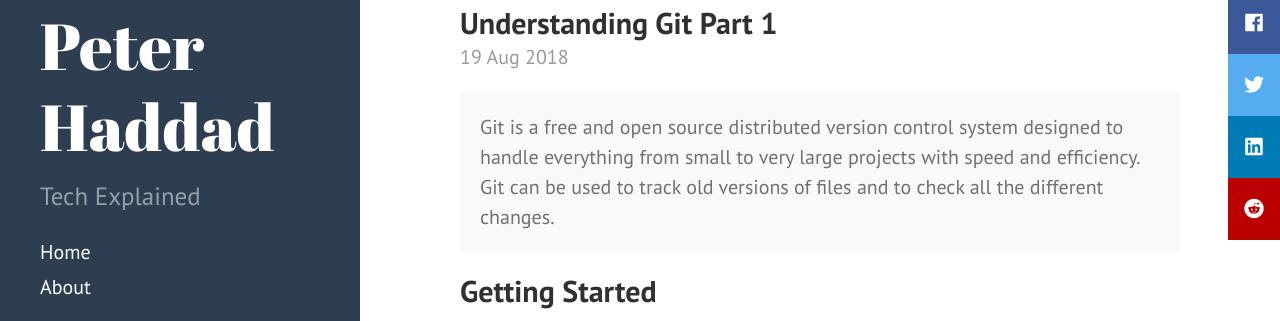
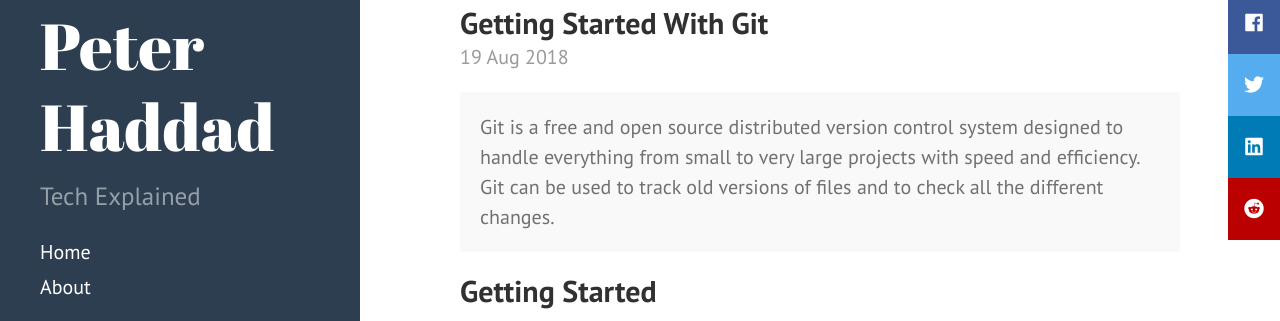
Before and after one commit to aximilli1212/peterhdd.github.io, a Jekyll site: the page built from _posts/2018-08-19-understanding-git-part1.md, in a window 1280 px wide and 900 px high, cut to the strip 334-655 px from the top of the window. Built offline with Jekyll 4.4.1, drawn with Linux system fonts in a browser that asks for light colours; nearby versions of some CDN libraries; comment, search, counter and statistics services are not loaded.

Commit message:
update git

```diff
--- a/_posts/2018-08-19-understanding-git-part1.md
+++ b/_posts/2018-08-19-understanding-git-part1.md
@@ -1,8 +1,8 @@
 ---
 layout: post
 comments: true
-title: Understanding Git Part 1
-description: In this git tutorial, i will compare cli with git gui and explain git, after that you will be able to understand git. Also check understanding git part 2.
+title: Getting Started With Git
+description: In this git tutorial, i will compare cli with git gui and explain git, after that you can get started with git. Also check understanding git part 2.
 ad: <iframe src="//rcm-na.amazon-adsystem.com/e/cm?o=1&p=12&l=ur1&category=software&banner=0BSSVHTA3XB4Y210FD82&f=ifr&linkID=fd41d430ec3b71cc5b75d15f7227d096&t=petercoding20-20&tracking_id=petercoding20-20" width="300" height="250" scrolling="no" border="0" marginwidth="0" style="border:none;" frameborder="0"></iframe>
 ids: 1
 ---
```
